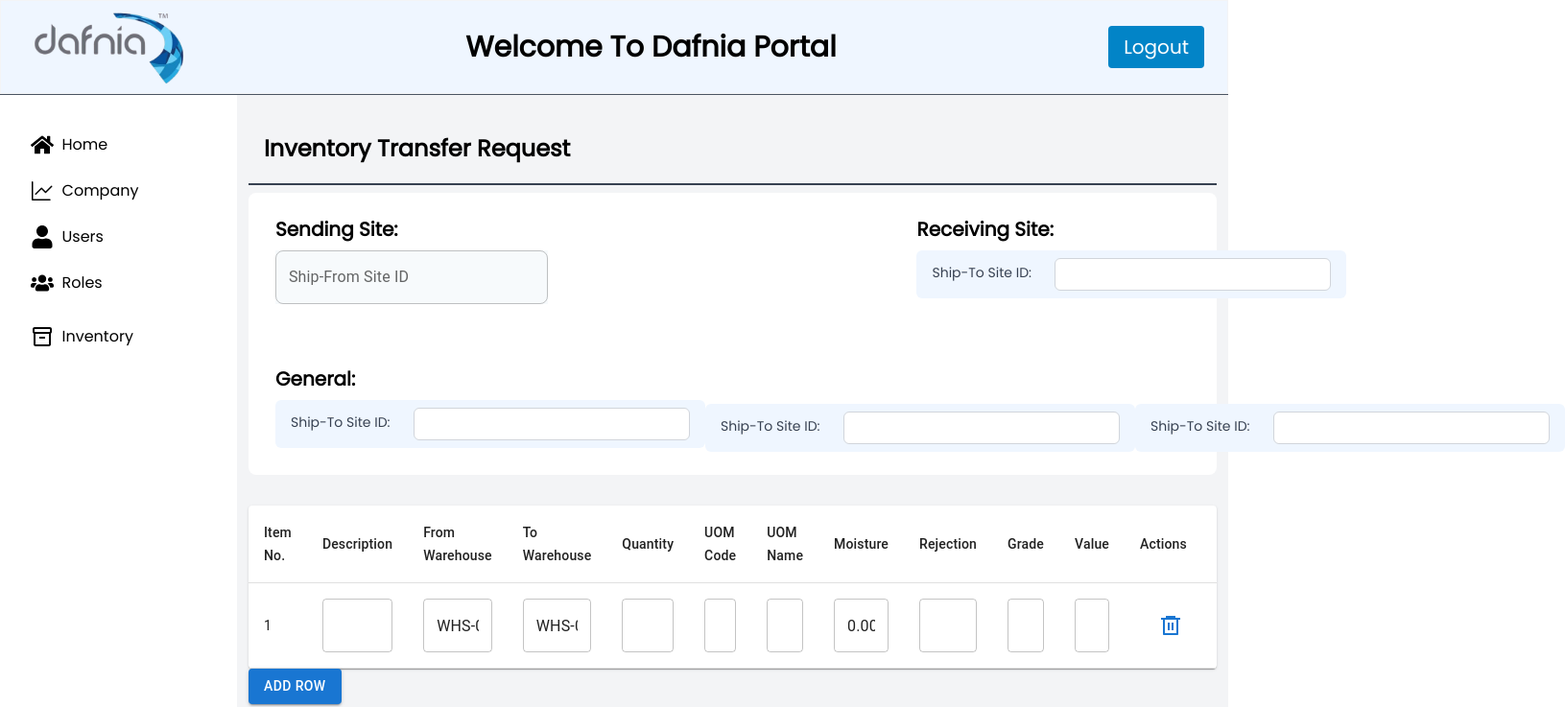
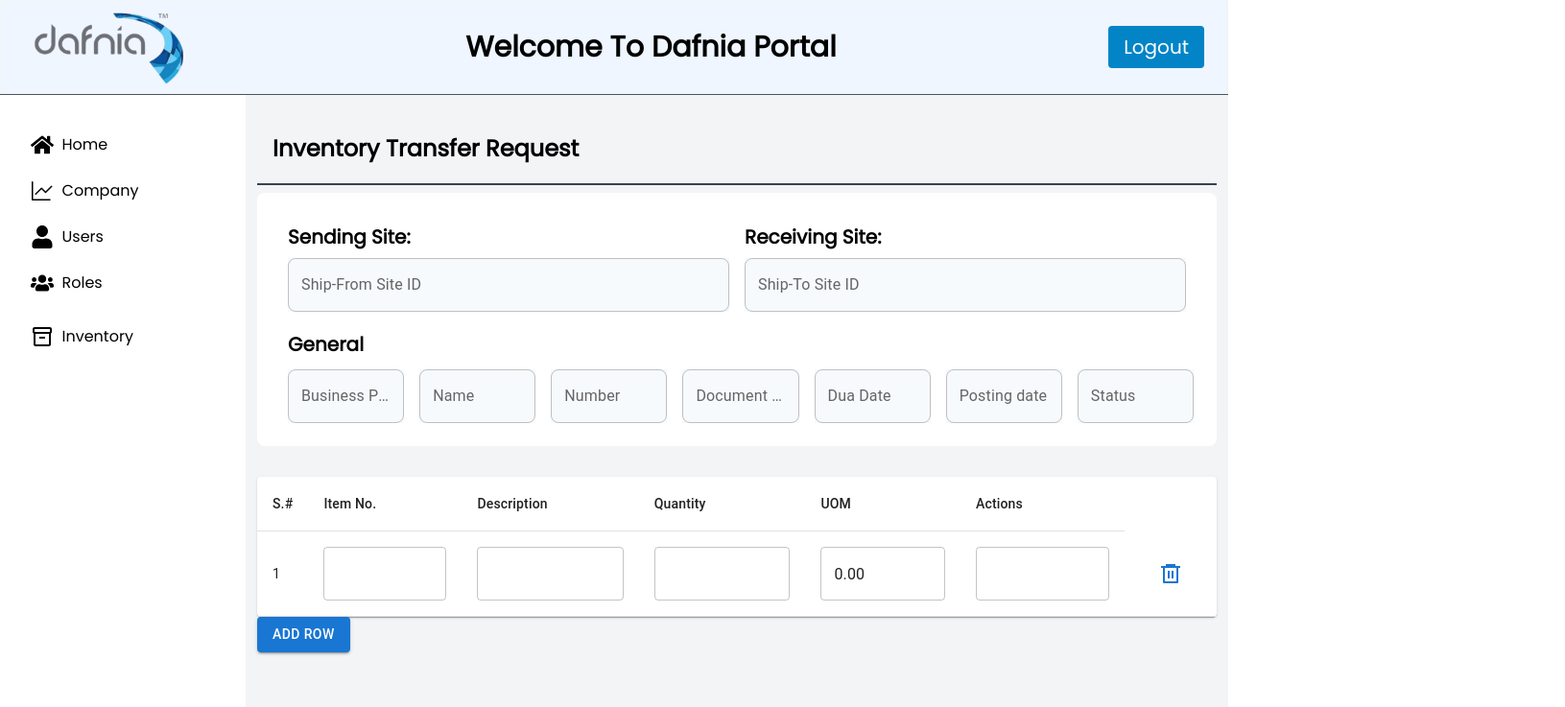
Before and after one commit to haseebx16/dafnia, a Next.js app: page /inventory-req in a window 1280 px wide. Shown: the top 737 px of the page at 96% size, 1631 px wide, since content can reach past the window. Built offline with nearby package versions, Linux system fonts and the light colour scheme.

Commit message:
Update page.js

```diff
--- a/app/inventory-req/page.js
+++ b/app/inventory-req/page.js
@@ -63,96 +63,69 @@ function Page() {
     <Layout>
       <div className=''>
         {/* Title Section */}
-        <div className="mt-4">
+      <div className="mt-4">
         <p className="text-2xl ml-4  font-bold text-black mt-7">Inventory Transfer Request</p>
         <hr className="border-t-2 border-gray-700 mt-5 " />
       </div>
 
-        <div className="grid grid-cols-2 gap-96 bg-white p-6 rounded-lg mt-2">
-        <div className="space-y-2 ml-1">
-            {/* Business Partner Dropdown */}
-            <h1 className='text-xl font-bold'>Sending Site:</h1>
+{/* Main Section */}
+<div className="bg-white p-6 rounded-lg mt-2 flex flex-col space-y-1">
 
+  {/* Section for left and right columns */}
+  <div className="flex">
 
-              <RoundedField id="company" name="company" label="Ship-From Site ID" type="text" className='bg-bl' status='' />
+    {/* left section */}
+    <div className="flex-1 p-2">
+      <h1 className='font-bold text-xl mb-2'>Sending Site:</h1>
+      <RoundedField id="company" name="company" label="Ship-From Site ID" type="text" className='bg-bl' status='' />
+    </div>
 
-            <div className="grid grid-cols-3 gap-96 bg-white p-6"></div>
-              <h1 className='text-xl font-bold'>General:</h1>
-            {/* <div className="flex items-center mt-2 bg-blue-50 py-2 px-4   rounded-md">
+    {/* Right Column */}
+    <div className="flex-1 p-2">
+      <h1 className='font-bold text-xl mb-2'>Receiving Site:</h1>
+      <RoundedField id="company" name="company" label="Ship-To Site ID" type="text" className='bg-bl' status='' />
+    </div>
 
-              <label className="block text-gray-700 text-sm w-32">Business Partner: </label>
-              <select
-                name="businessPartner"
-                value={formData.businessPartner}
-                onChange={handleChange}
-                className="w-72 border border-gray-300 p-1  rounded-md focus:outline-none focus:ring-2 focus:ring-sky-500"
-              >
-                <option value="">Select Partner</option>
-                <option value="Partner1">Partner 1</option>
-                <option value="Partner2">Partner 2</option>
-                <option value="Partner3">Partner 3</option>
-              </select>
-            </div> */}
-      <div className="space-y-1 flex items-start">
-    {/* Status Input */}
-    <div className="flex items-center bg-blue-50 py-2 px-4 rounded-md">
-      <label className="block text-gray-700 mb-1 text-sm w-32">Ship-To Site ID: </label>
-      <input
-        type="text"
-        name="status"
-        value={formData.status}
-        onChange={handleChange}
-        className="w-72 border border-gray-300 p-1 rounded-md focus:outline-none focus:ring-2 focus:ring-sky-500"
-      />
+  </div>
+
+  {/* General Column */}
+  <h1 className='font-bold text-xl mb-2 p-2'>General</h1>
+  <div className="flex flex-wrap gap-4 pl-2">
+
+    <div className="flex-1 col-start-4"> {/* Adjust min-width to account for gaps */}
+      <RoundedField id="company" name="company" label="Business Partner" type="text" className='w-full' status='' />
     </div>
-    <div className="flex items-center bg-blue-50 py-2 px-4 rounded-md">
-      <label className="block text-gray-700 mb-1 text-sm w-32">Ship-To Site ID: </label>
-      <input
-        type="text"
-        name="status"
-        value={formData.status}
-        onChange={handleChange}
-        className="w-72 border border-gray-300 p-1 rounded-md focus:outline-none focus:ring-2 focus:ring-sky-500"
-      />
+
+    <div className="flex-1 col-start-4">
+      <RoundedField id="company" name="company" label="Name" type="text" className='w-full' status='' />
     </div>
-    <div className="flex items-center bg-blue-50 py-2 px-4 rounded-md">
-      <label className="block text-gray-700 mb-1 text-sm w-32">Ship-To Site ID: </label>
-      <input
-        type="text"
-        name="status"
-        value={formData.status}
-        onChange={handleChange}
-        className="w-72 border border-gray-300 p-1 rounded-md focus:outline-none focus:ring-2 focus:ring-sky-500"
-      />
+
+    <div className="flex-1 col-start-4">
+      <RoundedField id="company" name="company" label="Number" type="text" className='w-full' status='' />
     </div>
+
+    <div className="flex-1"> {/* Adjust min-width to account for gaps */}
+      <RoundedField id="company" name="company" label="Document Date" type="text" className='w-full' status='' />
+    </div>
+
+    <div className="flex-1">
+      <RoundedField id="company" name="company" label="Dua Date" type="text" className='w-full' status='' />
+    </div>
+
+    <div className="flex-1">
+      <RoundedField id="company" name="company" label="Posting date" type="text" className='w-full' status='' />
+    </div>
+
+    <div className="flex-1">
+      <RoundedField id="company" name="company" label="Status" type="text" className='w-full' status='' />
+    </div>
+
   </div>
+
+</div>
 
 
 
-
-
-          </div>
-          {/* right Column */}
-       {/* Right Column */}
-<div className="flex flex-col">
-  <h1 className='font-bold text-xl mb-2'>Receiving Site:</h1>
-
-  <div className="space-y-1 flex flex-col items-start">
-    {/* Status Input */}
-    <div className="flex items-center bg-blue-50 py-2 px-4 rounded-md">
-      <label className="block text-gray-700 mb-1 text-sm w-32">Ship-To Site ID: </label>
-      <input
-        type="text"
-        name="status"
-        value={formData.status}
-        onChange={handleChange}
-        className="w-72 border border-gray-300 p-1 rounded-md focus:outline-none focus:ring-2 focus:ring-sky-500"
-      />
-    </div>
-  </div>
-</div>
-
-        </div>
 
         {/* Items Table */}
         <div className='mt-8'>
@@ -160,17 +133,11 @@ function Page() {
             <Table component={Paper}>
               <TableHead>
                 <TableRow>
+                  <TableCell className='text-blue-600 text-lg font-bold'>S.#</TableCell>
                   <TableCell className='text-blue-600 text-lg font-bold'>Item No.</TableCell>
                   <TableCell className='text-blue-600 text-lg font-bold'>Description</TableCell>
-                  <TableCell className='text-blue-600 text-lg font-bold'>From Warehouse</TableCell>
-                  <TableCell className='text-blue-600 text-lg font-bold'>To Warehouse</TableCell>
                   <TableCell className='text-blue-600 text-lg font-bold'>Quantity</TableCell>
-                  <TableCell className='text-blue-600 text-lg font-bold'>UOM Code</TableCell>
-                  <TableCell className='text-blue-600 text-lg font-bold'>UOM Name</TableCell>
-                  <TableCell className='text-blue-600 text-lg font-bold'>Moisture</TableCell>
-                  <TableCell className='text-blue-600 text-lg font-bold'>Rejection</TableCell>
-                  <TableCell className='text-blue-600 text-lg font-bold'>Grade</TableCell>
-                  <TableCell className='text-blue-600 text-lg font-bold'>Value</TableCell>
+                  <TableCell className='text-blue-600 text-lg font-bold'>UOM </TableCell>
                   <TableCell className='text-blue-600 text-lg font-bold'>Actions</TableCell>
                 </TableRow>
               </TableHead>
@@ -185,20 +152,8 @@ function Page() {
                         onChange={(e) => handleInputChange(index, e)}
                       />
                     </TableCell>
-                    <TableCell>
-                      <TextField
-                        name="fromWarehouse"
-                        value={row.fromWarehouse}
-                        onChange={(e) => handleInputChange(index, e)}
-                      />
-                    </TableCell>
-                    <TableCell>
-                      <TextField
-                        name="toWarehouse"
-                        value={row.toWarehouse}
-                        onChange={(e) => handleInputChange(index, e)}
-                      />
-                    </TableCell>
+
+
                     <TableCell>
                       <TextField
                         name="quantity"
@@ -208,18 +163,12 @@ function Page() {
                     </TableCell>
                     <TableCell>
                       <TextField
-                        name="uomCode"
-                        value={row.uomCode}
+                        name="uom"
+                        value={row.uom}
                         onChange={(e) => handleInputChange(index, e)}
                       />
                     </TableCell>
-                    <TableCell>
-                      <TextField
-                        name="uomName"
-                        value={row.uomName}
-                        onChange={(e) => handleInputChange(index, e)}
-                      />
-                    </TableCell>
+
                     <TableCell>
                       <TextField
                         name="moisture"
@@ -227,20 +176,7 @@ function Page() {
                         onChange={(e) => handleInputChange(index, e)}
                       />
                     </TableCell>
-                    <TableCell>
-                      <TextField
-                        name="rejection"
-                        value={row.rejection}
-                        onChange={(e) => handleInputChange(index, e)}
-                      />
-                    </TableCell>
-                    <TableCell>
-                      <TextField
-                        name="grade"
-                        value={row.grade}
-                        onChange={(e) => handleInputChange(index, e)}
-                      />
-                    </TableCell>
+
                     <TableCell>
                       <TextField
                         name="value"
```
